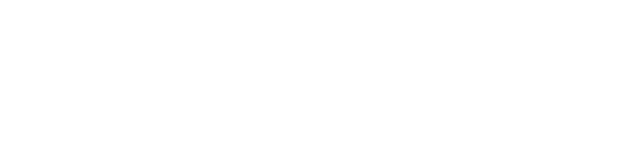
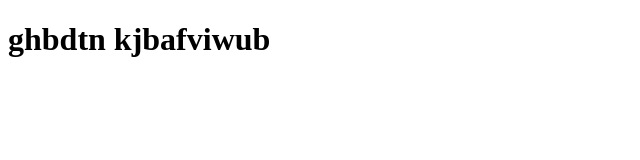
Before and after one commit to DnishenkoAlex/git_lesson, a plain HTML site: page index.html in a window 1280 px wide. Shown: the whole page, without its empty margins (0-640 px from the left). Drawn offline with Linux system fonts and the light colour scheme.

```diff
--- a/index.html
+++ b/index.html
@@ -5,6 +5,7 @@
     <meta name="viewport" content="width=device-width, initial-scale=1.0">
     <meta http-equiv="X-UA-Compatible" content="IE=7">
     <title>Document hi</title>
+    <h1>ghbdtn kjbafviwub</h1>
 </head>
 <body>
 
```
Also changed, not shown: 1 other file.
